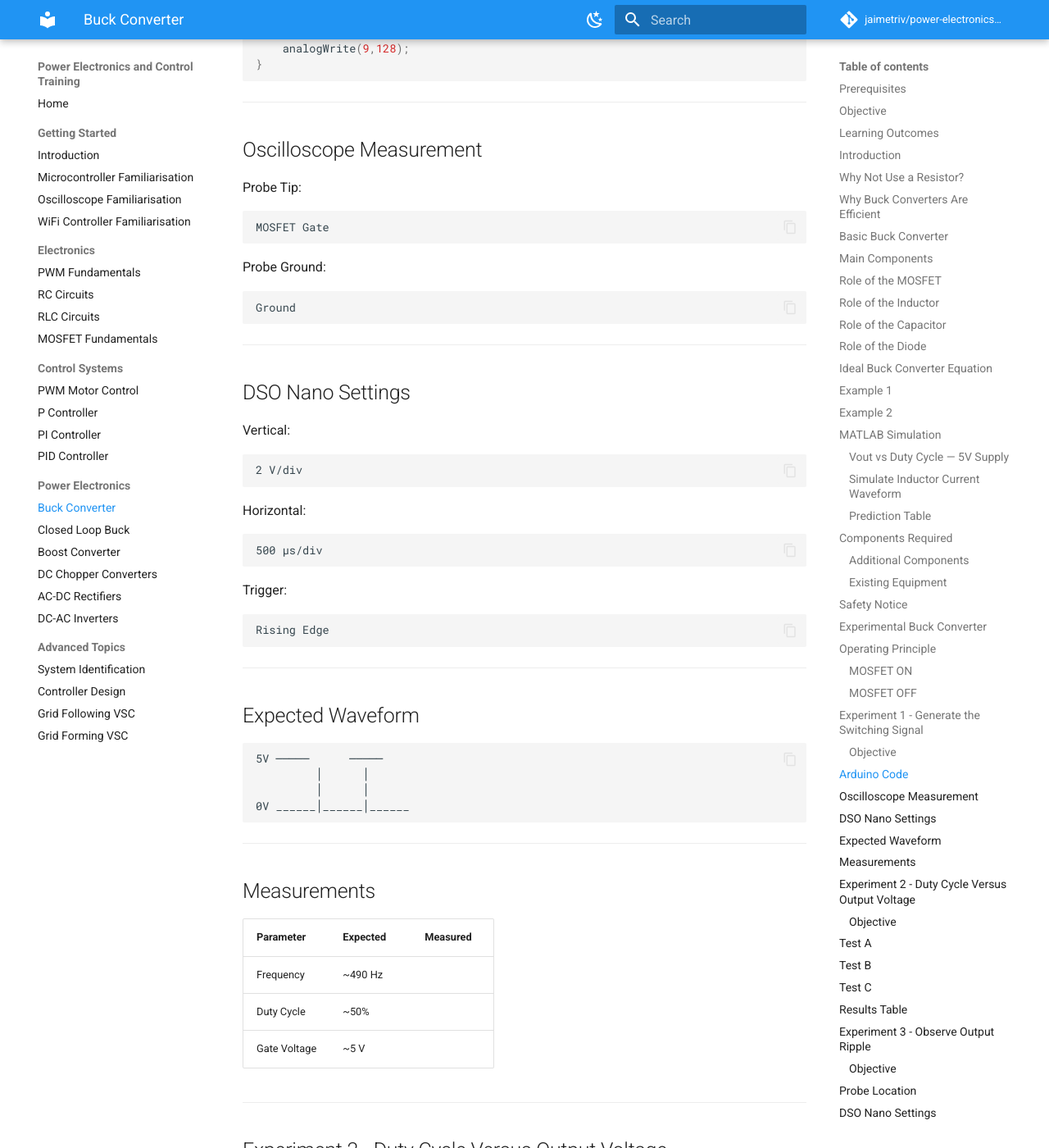
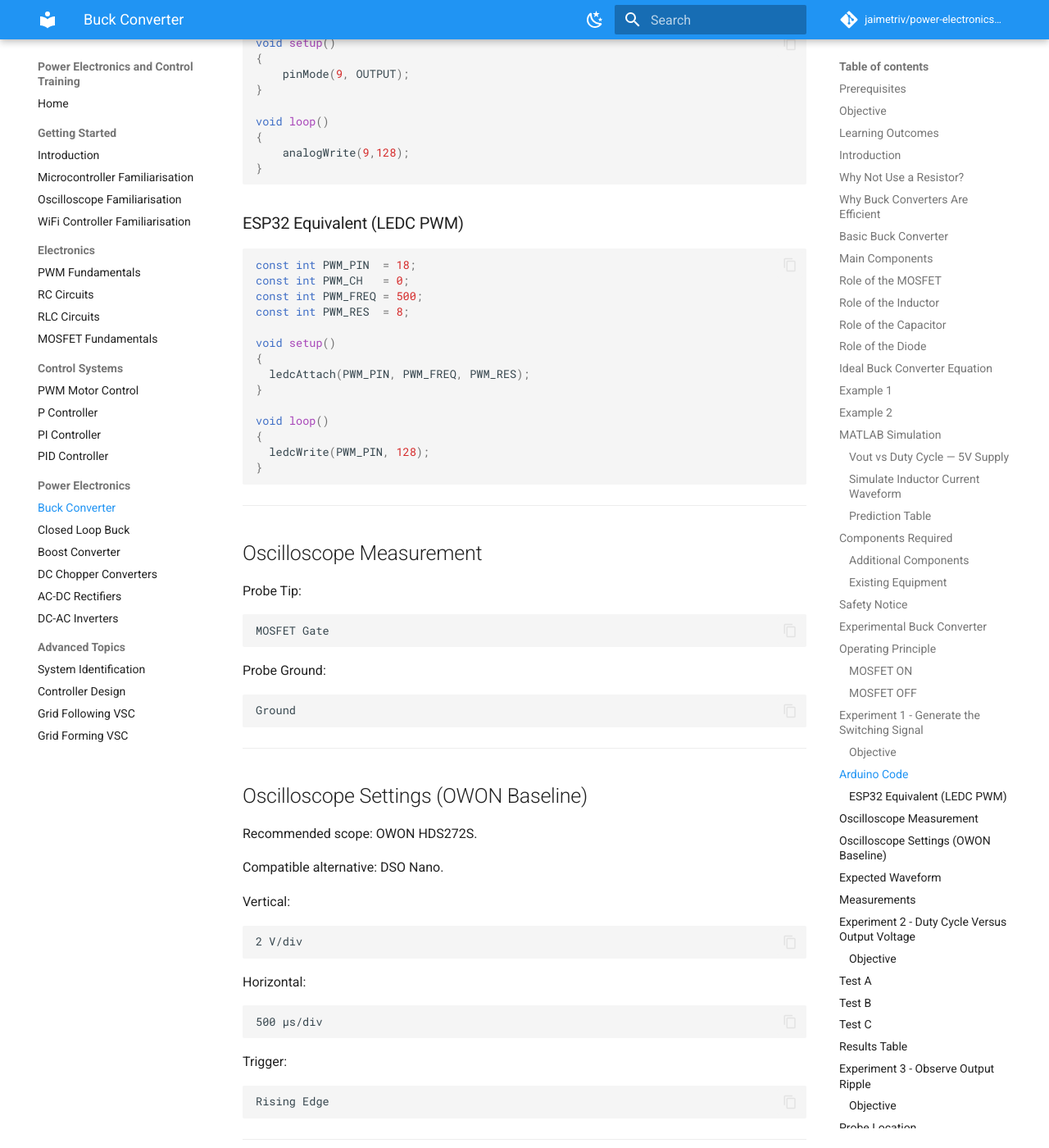
Before and after one commit to jaimetriv/power-electronics-and-control-training, an MkDocs documentation site: the page built from docs/09_Buck_Converter.md, in a window 1280 px wide and 1400 px high, scrolled down 10019 px. Shown: the whole window at 82% size. Built offline with MkDocs 1.6.1 and Material for MkDocs 9.7.7, drawn with Linux system fonts in a browser that asks for light colours; comment, search, counter and statistics services are not loaded; some of the changed text lies outside the part shown.

Commit message:
docs(09_buck_converter): align with esp32/owon baseline and add esp32 pwm path

````diff
--- a/docs/09_Buck_Converter.md
+++ b/docs/09_Buck_Converter.md
@@ -29,7 +29,7 @@ In this project you will learn:
 - The role of the capacitor
 - The role of the freewheel diode
 - How energy is transferred in switched-mode power supplies
-- How to measure converter waveforms using the DSO Nano
+- How to measure converter waveforms using an oscilloscope (OWON HDS272S recommended, DSO Nano compatible)
 
 This project combines concepts from:
 
@@ -309,7 +309,7 @@ Before building the circuit, simulate the ideal Buck Converter behaviour to pred
 ### Vout vs Duty Cycle — 5V Supply
 
 ```matlab
-Vin = 5;                          % Arduino 5V supply
+Vin = 5;                          % introductory low-voltage test supply
 D   = 0:0.01:1;
 Vout_ideal = D .* Vin;
 
@@ -384,9 +384,10 @@ Recommended:
 ### Existing Equipment
 
 - Arduino Uno
+- ESP32 DevKit V1 (alternative controller)
 - Breadboard
 - Jumper Wires
-- DSO Nano Oscilloscope
+- Oscilloscope (OWON HDS272S recommended, DSO Nano compatible)
 
 ---
 
@@ -405,6 +406,8 @@ rather than:
 ```
 
 This reduces the risk of component damage while learning.
+
+If using ESP32 gate drive (about 3.3V), choose a logic-level MOSFET with low Rds(on) specified at low Vgs, or use a gate driver.
 
 ---
 
@@ -490,6 +493,25 @@ void loop()
 }
 ```
 
+### ESP32 Equivalent (LEDC PWM)
+
+```cpp
+const int PWM_PIN  = 18;
+const int PWM_CH   = 0;
+const int PWM_FREQ = 500;
+const int PWM_RES  = 8;
+
+void setup()
+{
+  ledcAttach(PWM_PIN, PWM_FREQ, PWM_RES);
+}
+
+void loop()
+{
+  ledcWrite(PWM_PIN, 128);
+}
+```
+
 ---
 
 ## Oscilloscope Measurement
@@ -508,7 +530,11 @@ Ground
 
 ---
 
-## DSO Nano Settings
+## Oscilloscope Settings (OWON Baseline)
+
+Recommended scope: OWON HDS272S.
+
+Compatible alternative: DSO Nano.
 
 Vertical:
 
@@ -533,7 +559,7 @@ Rising Edge
 ## Expected Waveform
 
 ```text
-5V ─────      ─────
+V_S ────      ─────
          │      │
          │      │
 0V ______│______│______
@@ -547,7 +573,7 @@ Rising Edge
 |------------|-----------|-----------|
 | Frequency | ~490 Hz | |
 | Duty Cycle | ~50% | |
-| Gate Voltage | ~5 V | |
+| Gate Voltage | ~V_S (about 5V Arduino or about 3.3V ESP32) | |
 
 ---
 
@@ -565,6 +591,12 @@ Upload:
 
 ```cpp
 analogWrite(9,64);
+```
+
+ESP32 equivalent duty command:
+
+```cpp
+ledcWrite(PWM_PIN, 64);
 ```
 
 Expected Duty Cycle:
@@ -589,6 +621,12 @@ Upload:
 analogWrite(9,128);
 ```
 
+ESP32 equivalent duty command:
+
+```cpp
+ledcWrite(PWM_PIN, 128);
+```
+
 Expected Duty Cycle:
 
 ```text
@@ -609,6 +647,12 @@ Upload:
 
 ```cpp
 analogWrite(9,192);
+```
+
+ESP32 equivalent duty command:
+
+```cpp
+ledcWrite(PWM_PIN, 192);
 ```
 
 Expected Duty Cycle:
@@ -659,7 +703,13 @@ Ground
 
 ---
 
-## DSO Nano Settings
+## Oscilloscope Settings (OWON Baseline)
+
+Use the same scope setup approach as Experiment 1, then increase vertical sensitivity for ripple.
+
+Recommended scope: OWON HDS272S.
+
+Compatible alternative: DSO Nano.
 
 Vertical:
 
````
Also changed, not shown: other parts of docs/09_Buck_Converter.md (+6 -6 lines).
